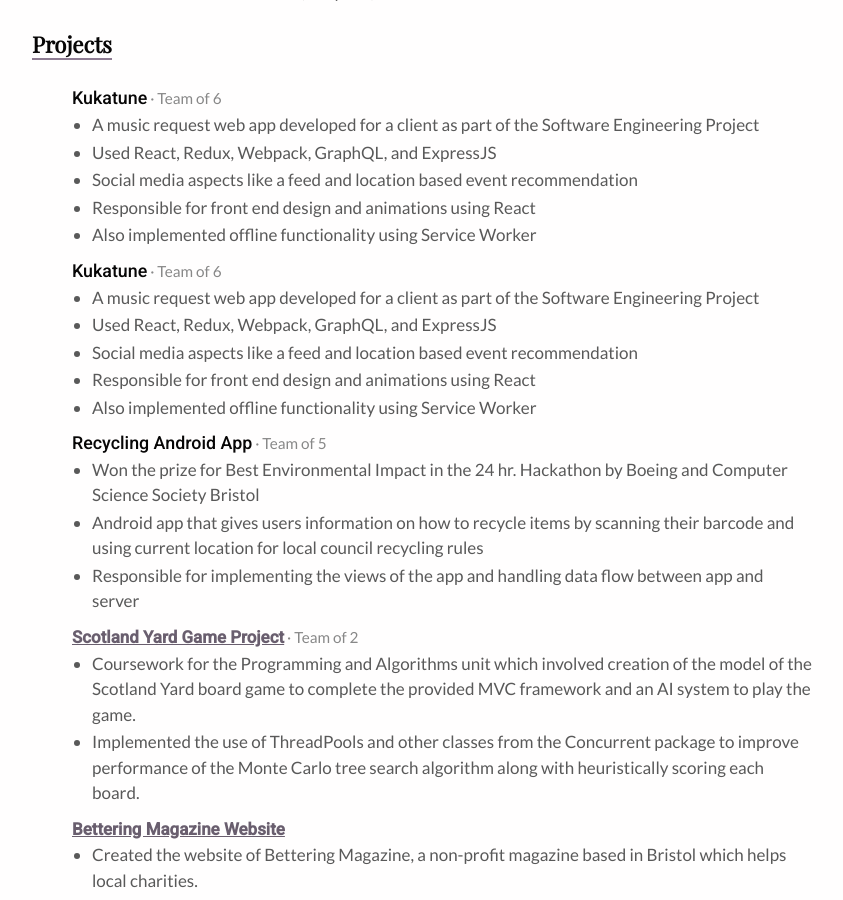
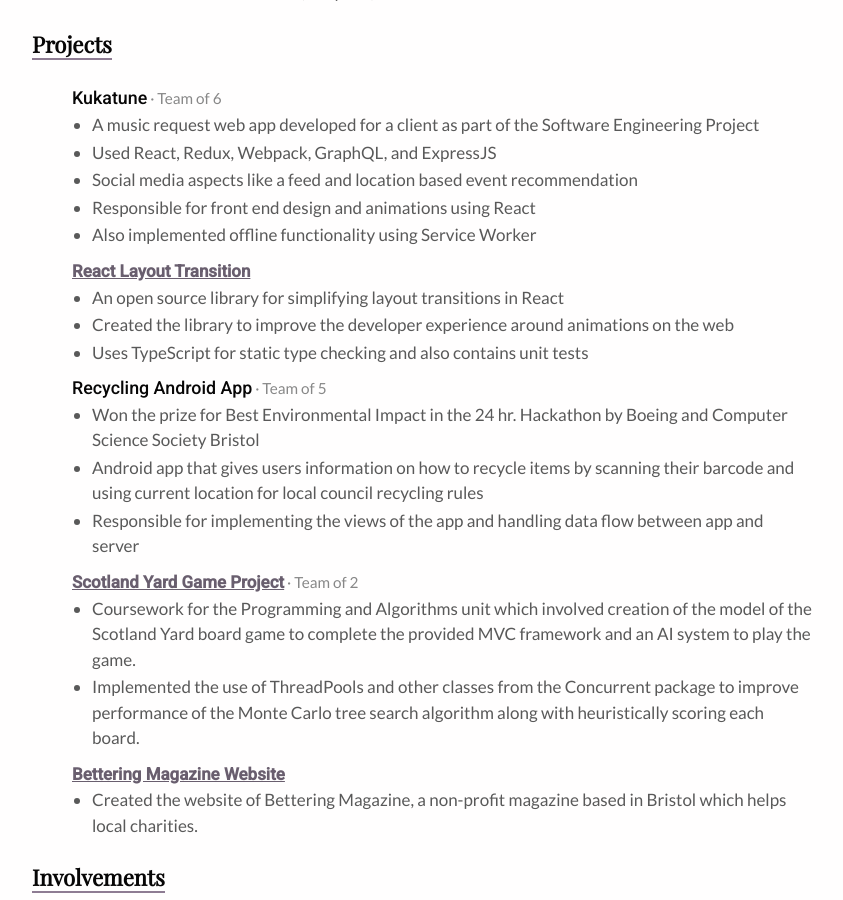
Before and after one commit to bkazi/bkazi.github.io, a Jekyll site: the page built from resume/index.html, in a window 1280 px wide and 900 px high, scrolled down 559 px. Shown: the whole window, without its empty margins (218-1061 px from the left). Built offline with Jekyll 4.4.1, drawn with Linux system fonts in a browser that asks for light colours.

Commit message:
Update resume (removes double content)

```diff
--- a/resume/index.html
+++ b/resume/index.html
@@ -91,14 +91,12 @@
           </li>
           <li>
             <div class="list__details">
-              <strong>Kukatune</strong><span class="secondary"> &middot; Team of 6</span>
+              <strong><a href="https://github.com/bkazi/react-layout-transition">React Layout Transition</a></strong>
             </div>
             <ul class="bullets">
-              <li>A music request web app developed for a client as part of the Software Engineering Project</li>
-              <li>Used React, Redux, Webpack, GraphQL, and ExpressJS</li>
-              <li>Social media aspects like a feed and location based event recommendation</li>
-              <li>Responsible for front end design and animations using React</li>
-              <li>Also implemented offline functionality using Service Worker</li>
+              <li>An open source library for simplifying layout transitions in React</li>
+              <li>Created the library to improve the developer experience around animations on the web</li>
+              <li>Uses TypeScript for static type checking and also contains unit tests</li>
             </ul>
           </li>
           <li>
```
Lines whose indentation alone changed are shown as unchanged.
